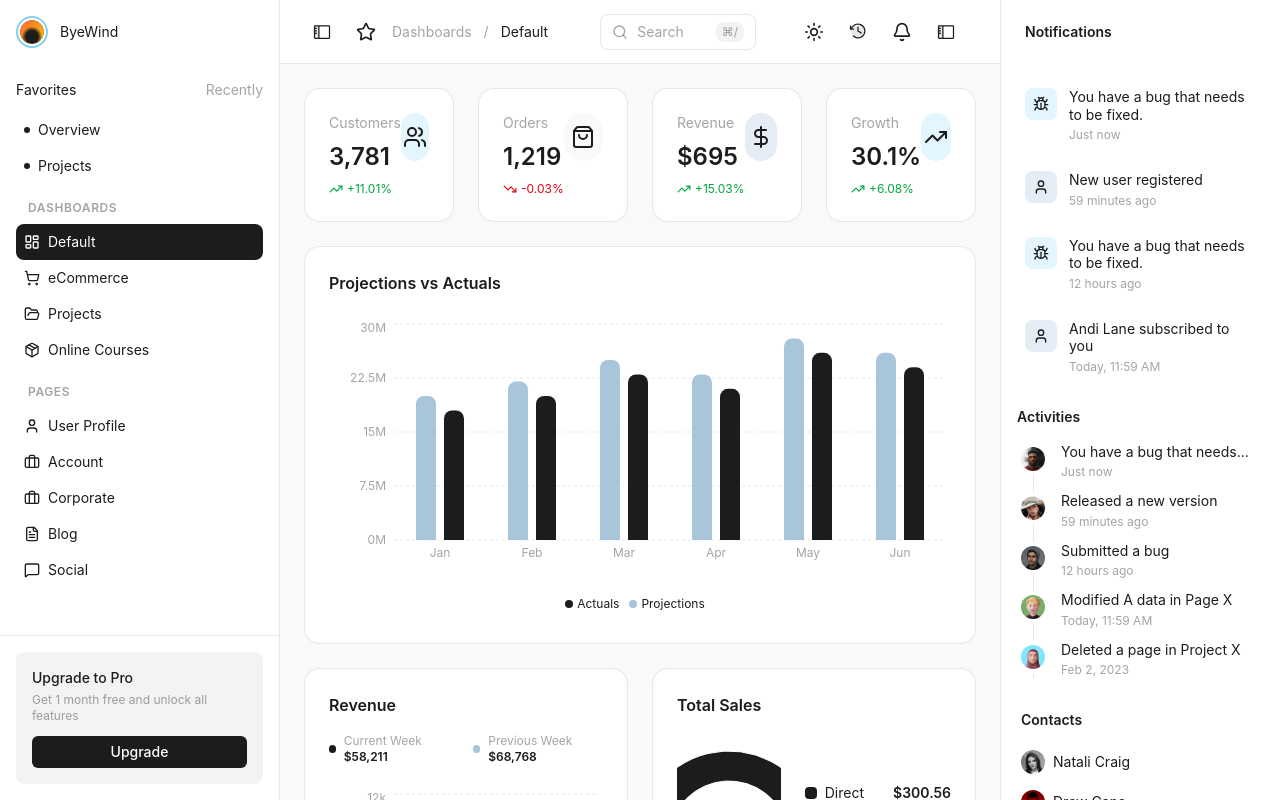
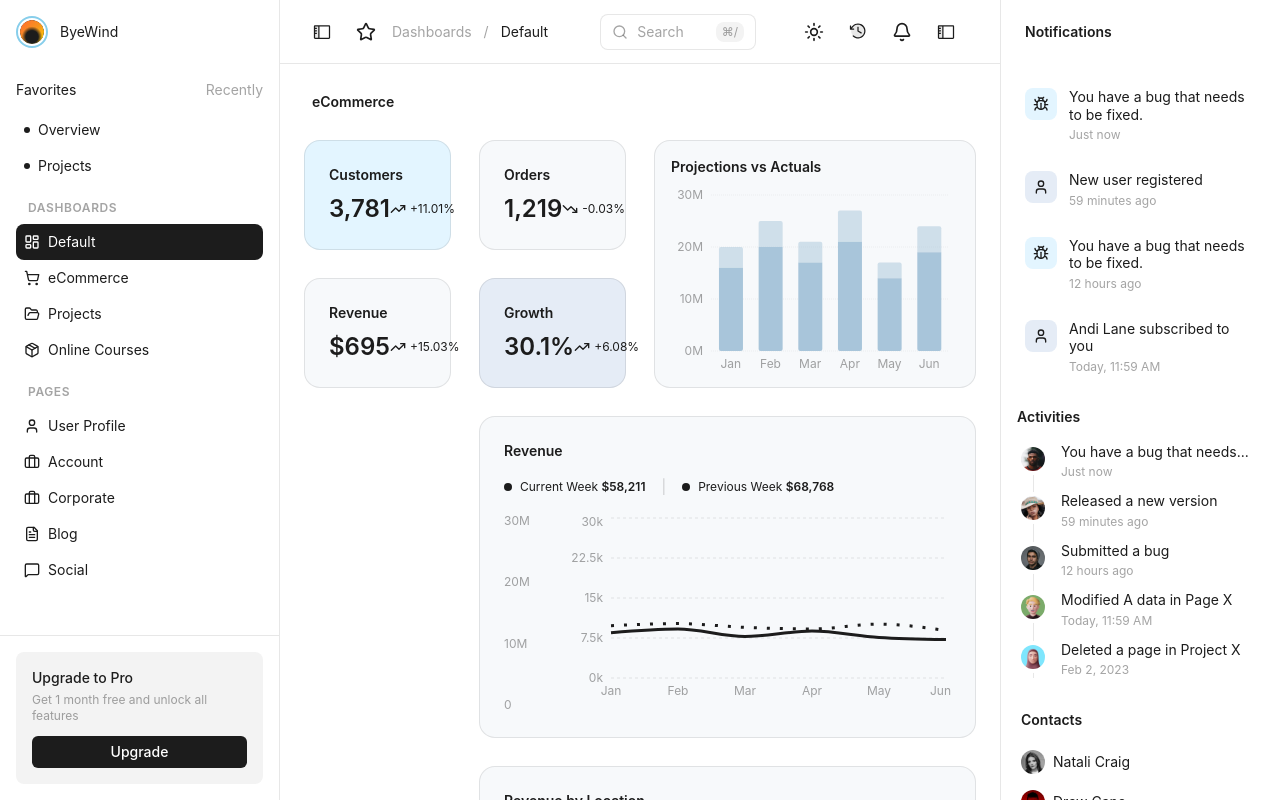
Before and after one commit to Husain01/juspay-assignment, a React (Vite) app: page / in a window 1280 px wide. Built offline with nearby package versions, Linux system fonts and the light colour scheme.

Commit message:
feat: Refactor chart components and dashboard layout for improved styling and responsiveness

```diff
--- a/src/components/charts/OrdersChart.tsx
+++ b/src/components/charts/OrdersChart.tsx
@@ -16,11 +16,16 @@ export function OrdersChart() {
       initial={{ opacity: 0, y: 20 }}
       animate={{ opacity: 1, y: 0 }}
       transition={{ duration: 0.5 }}
-      className="rounded-2xl bg-white p-6"
-      style={{ border: "1px solid rgba(28, 28, 28, 0.1)" }}
+      className="rounded-2xl p-6"
+      style={{
+        backgroundColor: "#F7F9FB",
+        border: "1px solid rgba(28, 28, 28, 0.1)",
+      }}
     >
-      <div className="mb-6">
-        <h3 className="text-base font-semibold text-[#1C1C1C]">Total Sales</h3>
+      <div className="flex flex-col gap-4">
+        {/* Title */}
+        <div className="flex flex-col">
+          <h3 className="text-sm font-semibold text-[#1C1C1C]">Total Sales</h3>
         </div>
 
         <div className="flex items-center justify-between">
@@ -86,6 +91,7 @@ export function OrdersChart() {
             ))}
           </div>
         </div>
+      </div>
     </motion.div>
   );
 }
--- a/src/components/charts/ProjectionsChart.tsx
+++ b/src/components/charts/ProjectionsChart.tsx
@@ -6,17 +6,16 @@ import {
   YAxis,
   CartesianGrid,
   Tooltip,
-  Legend,
   ResponsiveContainer,
 } from "recharts";
 
 const data = [
-  { month: "Jan", projections: 20000000, actuals: 18000000 },
-  { month: "Feb", projections: 22000000, actuals: 20000000 },
-  { month: "Mar", projections: 25000000, actuals: 23000000 },
-  { month: "Apr", projections: 23000000, actuals: 21000000 },
-  { month: "May", projections: 28000000, actuals: 26000000 },
-  { month: "Jun", projections: 26000000, actuals: 24000000 },
+  { month: "Jan", actuals: 16, projections: 4 },
+  { month: "Feb", actuals: 20, projections: 5 },
+  { month: "Mar", actuals: 17, projections: 4 },
+  { month: "Apr", actuals: 21, projections: 6 },
+  { month: "May", actuals: 14, projections: 3 },
+  { month: "Jun", actuals: 19, projections: 5 },
 ];
 
 export function ProjectionsChart() {
@@ -25,33 +24,56 @@ export function ProjectionsChart() {
       initial={{ opacity: 0, y: 20 }}
       animate={{ opacity: 1, y: 0 }}
       transition={{ duration: 0.5 }}
-      className="rounded-2xl bg-white p-6"
-      style={{ border: "1px solid rgba(28, 28, 28, 0.1)" }}
+      className="rounded-2xl p-4 w-full h-full"
+      style={{
+        backgroundColor: "#F7F9FB",
+        border: "1px solid rgba(28, 28, 28, 0.1)",
+      }}
     >
-      <div className="mb-6">
-        <h3 className="text-base font-semibold text-[#1C1C1C]">
+      <div className="flex flex-col gap-2 h-full">
+        {/* Title */}
+        <div className="flex flex-col">
+          <h3 className="text-sm font-semibold text-[#1C1C1C]">
             Projections vs Actuals
           </h3>
         </div>
-      <ResponsiveContainer width="100%" height={300}>
-        <BarChart data={data} barGap={8}>
+
+        {/* Chart */}
+        <div className="flex-1">
+          <ResponsiveContainer width="100%" height="100%">
+            <BarChart
+              data={data}
+              barGap={4}
+              margin={{ top: 10, right: 10, left: -20, bottom: -10 }}
+            >
               <CartesianGrid
-            strokeDasharray="3 3"
-            stroke="rgba(28, 28, 28, 0.1)"
+                strokeDasharray="1 1"
+                stroke="rgba(28, 28, 28, 0.05)"
                 vertical={false}
+                horizontal={true}
               />
               <XAxis
                 dataKey="month"
                 axisLine={false}
                 tickLine={false}
-            tick={{ fill: "rgba(28, 28, 28, 0.4)", fontSize: 12 }}
+                tick={{
+                  fill: "rgba(28, 28, 28, 0.4)",
+                  fontSize: 12,
+                  fontWeight: 400,
+                }}
+                interval={0}
               />
               <YAxis
                 axisLine={false}
                 tickLine={false}
-            tick={{ fill: "rgba(28, 28, 28, 0.4)", fontSize: 12 }}
-            tickFormatter={(value) => `${value / 1000000}M`}
-            domain={[0, 30000000]}
+                tick={{
+                  fill: "rgba(28, 28, 28, 0.4)",
+                  fontSize: 12,
+                  fontWeight: 400,
+                }}
+                domain={[0, 30]}
+                tickFormatter={(value) => `${value}M`}
+                ticks={[0, 10, 20, 30]}
               />
               <Tooltip
                 contentStyle={{
@@ -59,33 +81,32 @@ export function ProjectionsChart() {
                   border: "1px solid rgba(28, 28, 28, 0.1)",
                   borderRadius: "8px",
                   fontSize: "12px",
+                  boxShadow: "0 4px 6px -1px rgba(0, 0, 0, 0.1)",
                 }}
-            formatter={(value: number) => [`${value}M`, ""]}
+                formatter={(value: number, name: string) => [
+                  `${value}M`,
+                  name === "actuals" ? "Actuals" : "Projections",
+                ]}
               />
-          <Legend
-            wrapperStyle={{ paddingTop: "20px" }}
-            iconType="circle"
-            iconSize={8}
-            formatter={(value) => (
-              <span style={{ color: "#1C1C1C", fontSize: "12px" }}>
-                {value === "projections" ? "Projections" : "Actuals"}
-              </span>
-            )}
+              <Bar
+                dataKey="actuals"
+                stackId="a"
+                fill="#A8C5DA"
+                radius={[0, 0, 2, 2]}
+                maxBarSize={24}
               />
               <Bar
                 dataKey="projections"
+                stackId="a"
                 fill="#A8C5DA"
-            radius={[8, 8, 0, 0]}
-            barSize={20}
-          />
-          <Bar
-            dataKey="actuals"
-            fill="#1C1C1C"
-            radius={[8, 8, 0, 0]}
-            barSize={20}
+                fillOpacity={0.5}
+                radius={[2, 2, 0, 0]}
+                maxBarSize={24}
               />
             </BarChart>
           </ResponsiveContainer>
+        </div>
+      </div>
     </motion.div>
   );
 }
--- a/src/components/charts/RevenueChart.tsx
+++ b/src/components/charts/RevenueChart.tsx
@@ -10,13 +10,12 @@ import {
 } from "recharts";
 
 const data = [
-  { day: "Mon", currentWeek: 8500, previousWeek: 9800 },
-  { day: "Tue", currentWeek: 9200, previousWeek: 10200 },
-  { day: "Wed", currentWeek: 7800, previousWeek: 9500 },
-  { day: "Thu", currentWeek: 8800, previousWeek: 9200 },
-  { day: "Fri", currentWeek: 7600, previousWeek: 10100 },
-  { day: "Sat", currentWeek: 7200, previousWeek: 8900 },
-  { day: "Sun", currentWeek: 8100, previousWeek: 9300 },
+  { month: "Jan", currentWeek: 8500, previousWeek: 9800 },
+  { month: "Feb", currentWeek: 9200, previousWeek: 10200 },
+  { month: "Mar", currentWeek: 7800, previousWeek: 9500 },
+  { month: "Apr", currentWeek: 8800, previousWeek: 9200 },
+  { month: "May", currentWeek: 7600, previousWeek: 10100 },
+  { month: "Jun", currentWeek: 7200, previousWeek: 8900 },
 ];
 
 export function RevenueChart() {
@@ -25,35 +24,53 @@ export function RevenueChart() {
       initial={{ opacity: 0, y: 20 }}
       animate={{ opacity: 1, y: 0 }}
       transition={{ duration: 0.5 }}
-      className="rounded-2xl bg-white p-6"
-      style={{ border: "1px solid rgba(28, 28, 28, 0.1)" }}
+      className="rounded-2xl p-6"
+      style={{
+        backgroundColor: "#F7F9FB",
+        border: "1px solid rgba(28, 28, 28, 0.1)",
+      }}
     >
-      <div className="mb-6">
-        <h3 className="text-base font-semibold text-[#1C1C1C]">Revenue</h3>
-        <div className="mt-4 flex items-center gap-6">
+      <div className="flex flex-col gap-4">
+        {/* Header with Title and Legend */}
+        <div className="flex flex-col gap-4">
+          {/* Title */}
+          <div className="flex flex-col">
+            <h3 className="text-sm font-semibold text-[#1C1C1C]">Revenue</h3>
+          </div>
+
+          {/* Legend */}
+          <div className="flex items-center gap-4">
             <div className="flex items-center gap-2">
               <div className="h-2 w-2 rounded-full bg-[#1C1C1C]" />
-            <span
-              className="text-xs font-normal"
-              style={{ color: "rgba(28, 28, 28, 0.4)" }}
-            >
-              Current Week{" "}
-              <span className="font-semibold text-[#1C1C1C]">$58,211</span>
+              <span className="text-xs font-normal text-[#1C1C1C]">
+                Current Week <span className="font-semibold">$58,211</span>
               </span>
             </div>
+            <span className="text-sm font-normal text-[rgba(28,28,28,0.2)]">
+              |
+            </span>
             <div className="flex items-center gap-2">
-            <div className="h-2 w-2 rounded-full bg-[#A8C5DA]" />
-            <span
-              className="text-xs font-normal"
-              style={{ color: "rgba(28, 28, 28, 0.4)" }}
-            >
-              Previous Week{" "}
-              <span className="font-semibold text-[#1C1C1C]">$68,768</span>
+              <div className="h-2 w-2 rounded-full bg-[#1C1C1C]" />
+              <span className="text-xs font-normal text-[#1C1C1C]">
+                Previous Week <span className="font-semibold">$68,768</span>
               </span>
             </div>
           </div>
         </div>
-      <ResponsiveContainer width="100%" height={280}>
+
+        {/* Chart */}
+        <div className="flex flex-row gap-4">
+          {/* Left Text (Y-axis labels) */}
+          <div className="flex flex-col justify-between text-xs font-normal text-[rgba(28,28,28,0.4)]">
+            <div>30M</div>
+            <div>20M</div>
+            <div>10M</div>
+            <div>0</div>
+          </div>
+
+          {/* Chart Area */}
+          <div className="flex-1">
+            <ResponsiveContainer width="100%" height={200}>
               <LineChart data={data}>
                 <CartesianGrid
                   strokeDasharray="3 3"
@@ -61,7 +78,7 @@ export function RevenueChart() {
                   vertical={false}
                 />
                 <XAxis
-            dataKey="day"
+                  dataKey="month"
                   axisLine={false}
                   tickLine={false}
                   tick={{ fill: "rgba(28, 28, 28, 0.4)", fontSize: 12 }}
@@ -71,6 +88,7 @@ export function RevenueChart() {
                   tickLine={false}
                   tick={{ fill: "rgba(28, 28, 28, 0.4)", fontSize: 12 }}
                   tickFormatter={(value) => `${value / 1000}k`}
+                  domain={[0, 30000]}
                 />
                 <Tooltip
                   contentStyle={{
@@ -79,26 +97,33 @@ export function RevenueChart() {
                     borderRadius: "8px",
                     fontSize: "12px",
                   }}
-            formatter={(value: number) => [`$${value.toLocaleString()}`, ""]}
+                  formatter={(value: number) => [
+                    `$${value.toLocaleString()}`,
+                    "",
+                  ]}
                 />
                 <Line
                   type="monotone"
                   dataKey="currentWeek"
                   stroke="#1C1C1C"
-            strokeWidth={2}
-            dot={{ fill: "#1C1C1C", r: 4 }}
+                  strokeWidth={3}
+                  dot={false}
                   activeDot={{ r: 6 }}
                 />
                 <Line
                   type="monotone"
                   dataKey="previousWeek"
-            stroke="#A8C5DA"
-            strokeWidth={2}
-            dot={{ fill: "#A8C5DA", r: 4 }}
+                  stroke="#1C1C1C"
+                  strokeWidth={3}
+                  strokeDasharray="3 10"
+                  dot={false}
                   activeDot={{ r: 6 }}
                 />
               </LineChart>
             </ResponsiveContainer>
+          </div>
+        </div>
+      </div>
     </motion.div>
   );
 }
--- a/src/components/dashboard/StatCard.tsx
+++ b/src/components/dashboard/StatCard.tsx
@@ -1,13 +1,10 @@
 import { motion } from "framer-motion";
-import { LucideIcon } from "lucide-react";
 import { TrendingUp, TrendingDown } from "lucide-react";
 
 interface StatCardProps {
   title: string;
   value: string;
   change: string;
-  icon: LucideIcon;
-  iconColor: string;
   iconBgColor: string;
   isPositive: boolean;
 }
@@ -16,8 +13,6 @@ export function StatCard({
   title,
   value,
   change,
-  icon: Icon,
-  iconColor,
   iconBgColor,
   isPositive,
 }: StatCardProps) {
@@ -25,40 +20,33 @@ export function StatCard({
     <motion.div
       whileHover={{ scale: 1.02 }}
       transition={{ duration: 0.2 }}
-      className="rounded-2xl bg-white p-6"
-      style={{ border: "1px solid rgba(28, 28, 28, 0.1)" }}
+      className="rounded-2xl p-6"
+      style={{
+        backgroundColor: iconBgColor,
+        border: "1px solid rgba(28, 28, 28, 0.1)",
+      }}
     >
-      <div className="flex items-start justify-between">
-        <div className="flex-1">
-          <p
-            className="text-sm font-normal"
-            style={{ color: "rgba(28, 28, 28, 0.4)" }}
-          >
-            {title}
-          </p>
-          <h3 className="mt-2 text-2xl font-semibold text-[#1C1C1C]">
-            {value}
-          </h3>
-          <div className="mt-2 flex items-center gap-1">
+      <div className="flex flex-col gap-2">
+        {/* Title */}
+        <div className="flex flex-col">
+          <h3 className="text-sm font-semibold text-[#1C1C1C]">{title}</h3>
+        </div>
+
+        {/* Value and Change Row */}
+        <div className="flex items-center justify-between">
+          <div className="flex flex-col">
+            <h2 className="text-2xl font-semibold text-[#1C1C1C]">{value}</h2>
+          </div>
+
+          {/* Change with Icon */}
+          <div className="flex items-center gap-1">
             {isPositive ? (
-              <TrendingUp className="h-3.5 w-3.5 text-green-600" />
+              <TrendingUp className="h-4 w-4 text-[#1C1C1C]" />
             ) : (
-              <TrendingDown className="h-3.5 w-3.5 text-red-600" />
+              <TrendingDown className="h-4 w-4 text-[#1C1C1C]" />
             )}
-            <span
-              className={`text-xs font-normal ${
-                isPositive ? "text-green-600" : "text-red-600"
-              }`}
-            >
-              {change}
-            </span>
+            <span className="text-xs font-normal text-[#1C1C1C]">{change}</span>
           </div>
-        </div>
-        <div
-          className="flex h-12 w-12 items-center justify-center rounded-full"
-          style={{ backgroundColor: iconBgColor }}
-        >
-          <Icon className="h-6 w-6" style={{ color: iconColor }} />
         </div>
       </div>
     </motion.div>
--- a/src/components/layout/AppSidebarInset.tsx
+++ b/src/components/layout/AppSidebarInset.tsx
@@ -80,7 +80,7 @@ export function AppSidebarInset({ children }: AppSidebarInsetProps) {
       </header>
       <div
         className="flex flex-1 flex-col gap-4 p-6 overflow-y-auto"
-        style={{ backgroundColor: "#F7F9FB", minHeight: "calc(100vh - 64px)" }}
+        style={{ backgroundColor: "#FFF", minHeight: "calc(100vh - 64px)" }}
       >
         {children}
       </div>
--- a/src/pages/HomePage.tsx
+++ b/src/pages/HomePage.tsx
@@ -1,5 +1,4 @@
 import { motion } from "framer-motion";
-import { Users, ShoppingBag, DollarSign, TrendingUp } from "lucide-react";
 import { StatCard } from "@/components/dashboard/StatCard";
 import { ProjectionsChart } from "@/components/charts/ProjectionsChart";
 import { RevenueChart } from "@/components/charts/RevenueChart";
@@ -12,8 +11,6 @@ const stats = [
     title: "Customers",
     value: "3,781",
     change: "+11.01%",
-    icon: Users,
-    iconColor: "#1C1C1C",
     iconBgColor: "#E3F5FF",
     isPositive: true,
   },
@@ -21,8 +18,6 @@ const stats = [
     title: "Orders",
     value: "1,219",
     change: "-0.03%",
-    icon: ShoppingBag,
-    iconColor: "#1C1C1C",
     iconBgColor: "#F7F9FB",
     isPositive: false,
   },
@@ -30,18 +25,14 @@ const stats = [
     title: "Revenue",
     value: "$695",
     change: "+15.03%",
-    icon: DollarSign,
-    iconColor: "#1C1C1C",
-    iconBgColor: "#E5ECF6",
+    iconBgColor: "#F7F9FB",
     isPositive: true,
   },
   {
     title: "Growth",
     value: "30.1%",
     change: "+6.08%",
-    icon: TrendingUp,
-    iconColor: "#1C1C1C",
-    iconBgColor: "#E3F5FF",
+    iconBgColor: "#E5ECF6",
     isPositive: true,
   },
 ];
@@ -76,46 +67,96 @@ export function HomePage() {
       animate="visible"
       className="space-y-6"
     >
-      {/* eCommerce Stats Grid */}
-      <div className="grid gap-6 sm:grid-cols-2 lg:grid-cols-4">
-        {stats.map((stat) => (
-          <motion.div key={stat.title} variants={itemVariants}>
+      {/* eCommerce Heading */}
+      <motion.div variants={itemVariants}>
+        <h1 className="text-sm font-semibold text-[#1C1C1C] px-2 py-1">
+          eCommerce
+        </h1>
+      </motion.div>
+
+      {/* Main Dashboard Grid - 4 columns */}
+      <div className="grid grid-cols-4 gap-7">
+        {/* First Row: Summary Cards (2x2 grid in first two columns) */}
+        <div className="col-span-2">
+          <div className="grid grid-cols-2 gap-7 h-full">
+            <motion.div variants={itemVariants} className="h-full">
               <StatCard
-              title={stat.title}
-              value={stat.value}
-              change={stat.change}
-              icon={stat.icon}
-              iconColor={stat.iconColor}
-              iconBgColor={stat.iconBgColor}
-              isPositive={stat.isPositive}
+                title={stats[0].title}
+                value={stats[0].value}
+                change={stats[0].change}
+                iconBgColor={stats[0].iconBgColor}
+                isPositive={stats[0].isPositive}
               />
             </motion.div>
-        ))}
+            <motion.div variants={itemVariants} className="h-full">
+              <StatCard
+                title={stats[1].title}
+                value={stats[1].value}
+                change={stats[1].change}
+                iconBgColor={stats[1].iconBgColor}
+                isPositive={stats[1].isPositive}
+              />
+            </motion.div>
+            <motion.div variants={itemVariants} className="h-full">
+              <StatCard
+                title={stats[2].title}
+                value={stats[2].value}
+                change={stats[2].change}
+                iconBgColor={stats[2].iconBgColor}
+                isPositive={stats[2].isPositive}
+              />
+            </motion.div>
+            <motion.div variants={itemVariants} className="h-full">
+              <StatCard
+                title={stats[3].title}
+                value={stats[3].value}
+                change={stats[3].change}
+                iconBgColor={stats[3].iconBgColor}
+                isPositive={stats[3].isPositive}
+              />
+            </motion.div>
+          </div>
         </div>
 
-      {/* Projections vs Actuals Chart */}
-      <motion.div variants={itemVariants}>
+        {/* Second Row: Projections vs Actuals Chart (2 columns) */}
+        <div className="col-span-2">
+          <motion.div variants={itemVariants} className="h-full">
             <ProjectionsChart />
           </motion.div>
+        </div>
+        <div className="col-span-1">{/* Empty space */}</div>
 
-      {/* Revenue & Total Sales Row */}
-      <div className="grid gap-6 md:grid-cols-2">
+        {/* Third Row: Revenue Chart (3:1) */}
+        <div className="col-span-3">
           <motion.div variants={itemVariants}>
             <RevenueChart />
           </motion.div>
+        </div>
+        <div className="col-span-1">{/* Empty space */}</div>
+
+        {/* Fourth Row: Revenue by Location (3:1) */}
+        <div className="col-span-3">
+          <motion.div variants={itemVariants}>
+            <RevenueByLocation />
+          </motion.div>
+        </div>
+        <div className="col-span-1">{/* Empty space */}</div>
+
+        {/* Fifth Row: Top Selling Products (3:1) */}
+        <div className="col-span-3">
+          <motion.div variants={itemVariants}>
+            <TopProducts />
+          </motion.div>
+        </div>
+        <div className="col-span-1">{/* Empty space */}</div>
+
+        {/* Sixth Row: Total Sales Donut Chart (3:1) */}
+        <div className="col-span-3">
           <motion.div variants={itemVariants}>
             <OrdersChart />
           </motion.div>
         </div>
-
-      {/* Revenue by Location & Top Products Row */}
-      <div className="grid gap-6 md:grid-cols-2">
-        <motion.div variants={itemVariants}>
-          <RevenueByLocation />
-        </motion.div>
-        <motion.div variants={itemVariants}>
-          <TopProducts />
-        </motion.div>
+        <div className="col-span-1">{/* Empty space */}</div>
       </div>
     </motion.div>
   );
```
Also changed, not shown: src/components/charts/RevenueByLocation.tsx (+15 -9 lines), src/components/dashboard/TopProducts.tsx (+10 -4 lines). Lines whose indentation alone changed are shown as unchanged.
